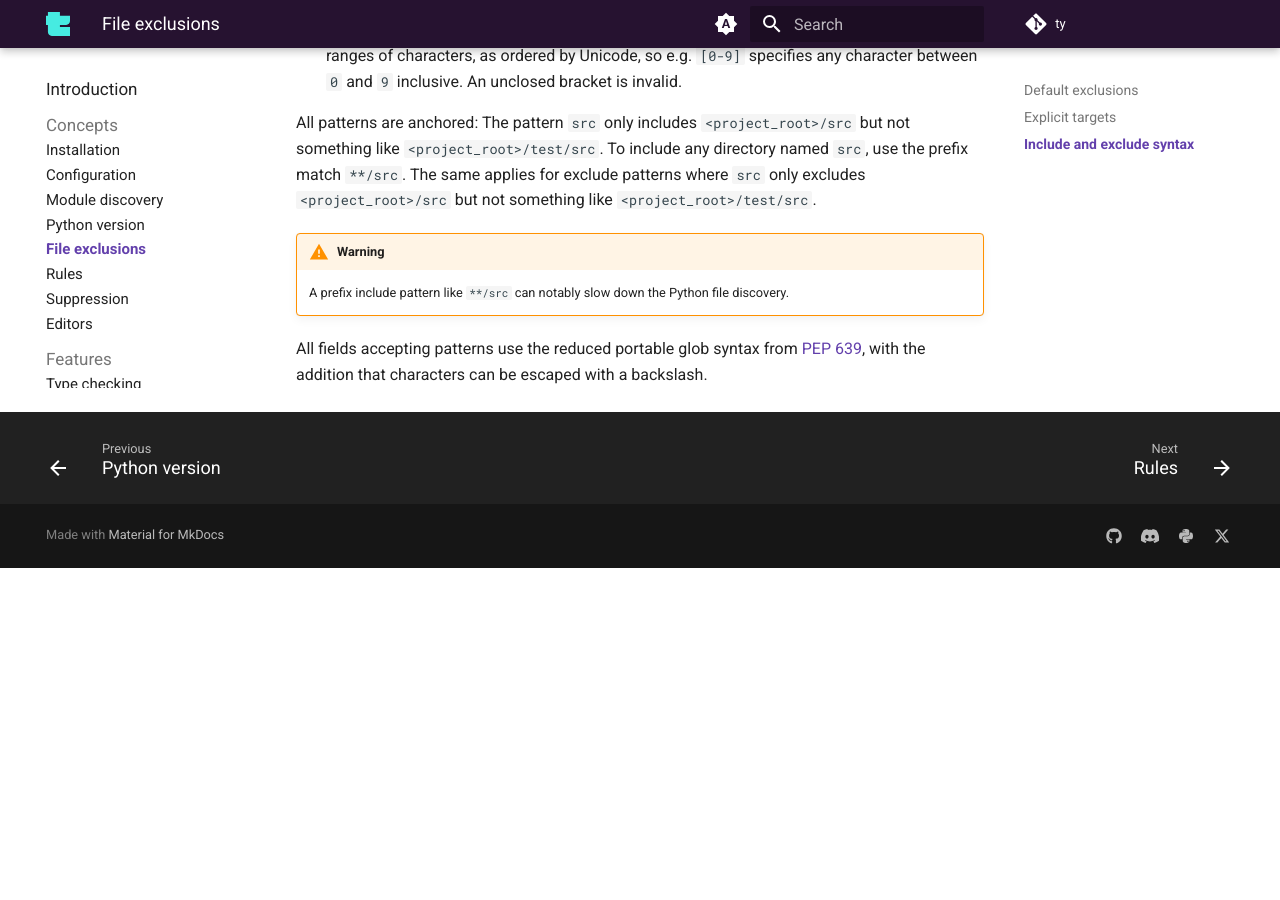
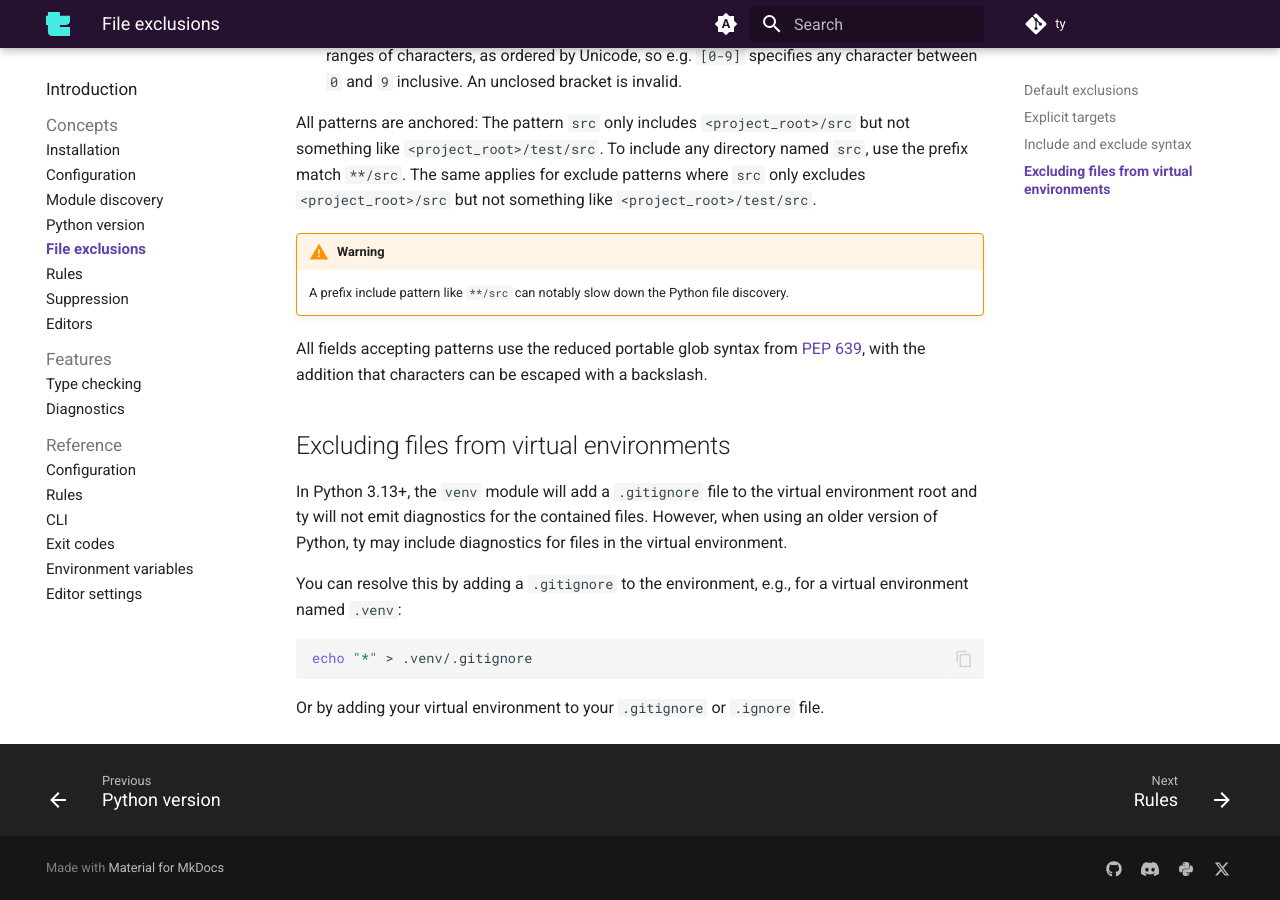
Before and after one commit to astral-sh/ty, an MkDocs documentation site: the page built from docs/exclusions.md, in a window 1280 px wide and 900 px high, scrolled down 1391 px. Built offline with MkDocs 1.6.1 and Material for MkDocs 9.7.7, drawn with Linux system fonts in a browser that asks for light colours; comment, search, counter and statistics services are not loaded; before the commit the page ends 1959 px from its top, so only the background shows below that.

Commit message:
Restore the ignore commentary for virtual environment diagnostics (#1907)
I dropped this in
https://github.com/astral-sh/ty/pull/1894/files#diff-b4d68dc855d0f9476d3f2ee343853bd21bf82ea9960d0cf06661baa244439dd6L52-L54

I think we should just fix this behavior in ty, but it seems appropriate
to retain the hint until then (just rephrased on a different page)

````diff
--- a/docs/exclusions.md
+++ b/docs/exclusions.md
@@ -53,3 +53,18 @@
     A prefix include pattern like `**/src` can notably slow down the Python file discovery.
 
 All fields accepting patterns use the reduced portable glob syntax from [PEP 639](https://peps.python.org/pep-0639/#add-license-FILES-key), with the addition that characters can be escaped with a backslash.
+
+## Excluding files from virtual environments
+
+In Python 3.13+, the `venv` module will add a `.gitignore` file to the virtual environment root and
+ty will not emit diagnostics for the contained files. However, when using an older version of
+Python, ty may include diagnostics for files in the virtual environment.
+
+You can resolve this by adding a `.gitignore` to the environment, e.g., for a virtual environment
+named `.venv`:
+
+```shell
+echo "*" > .venv/.gitignore
+```
+
+Or by adding your virtual environment to your `.gitignore` or `.ignore` file.
````
